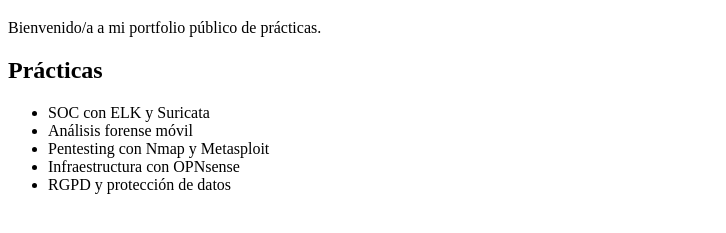
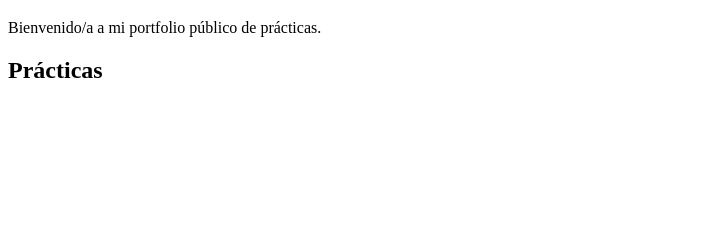
Before and after one commit to paaulafdzzz/paaulafdzzz-portfolio-publico, a plain HTML site: page docs/index.html in a window 1280 px wide. Shown: the part 61-294 px from the top of the page, without its empty margins (0-726 px from the left). Drawn offline with Linux system fonts and the light colour scheme.

Commit message:
Update index.html

```diff
--- a/docs/index.html
+++ b/docs/index.html
@@ -10,11 +10,6 @@
 
   <h2>Prácticas</h2>
   <ul>
-    <li>SOC con ELK y Suricata</li>
-    <li>Análisis forense móvil</li>
-    <li>Pentesting con Nmap y Metasploit</li>
-    <li>Infraestructura con OPNsense</li>
-    <li>RGPD y protección de datos</li>
   </ul>
 </body>
 </html>
```
